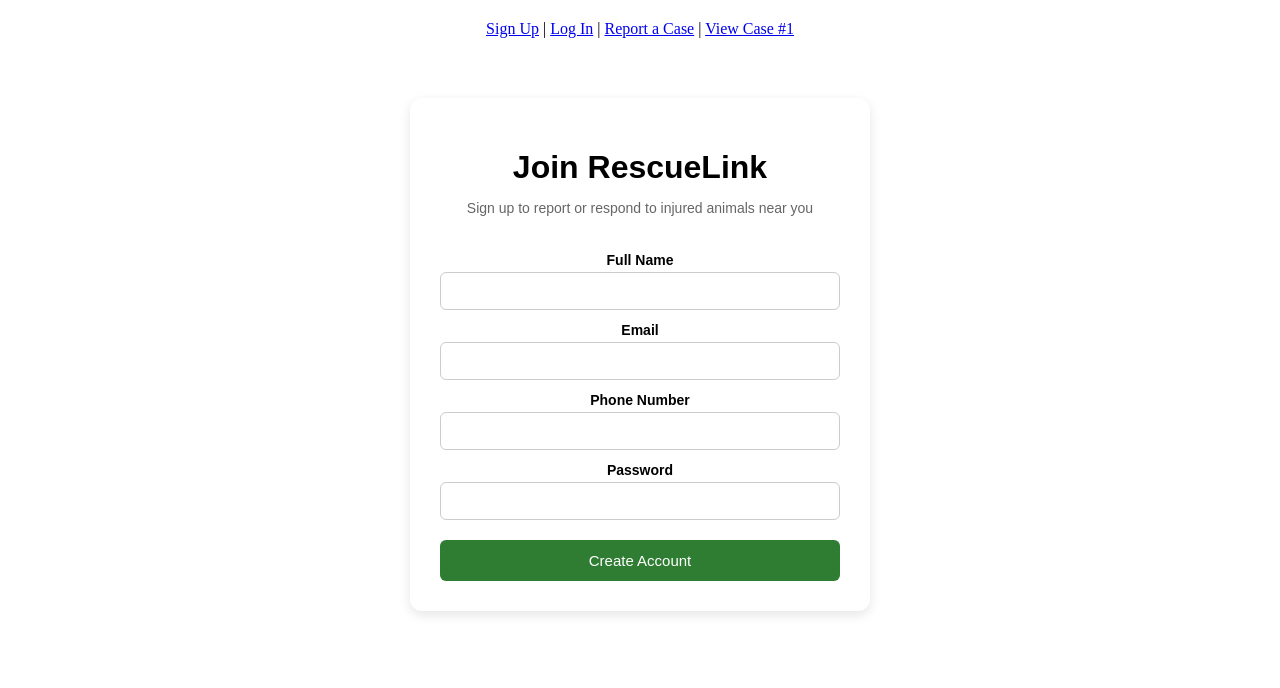
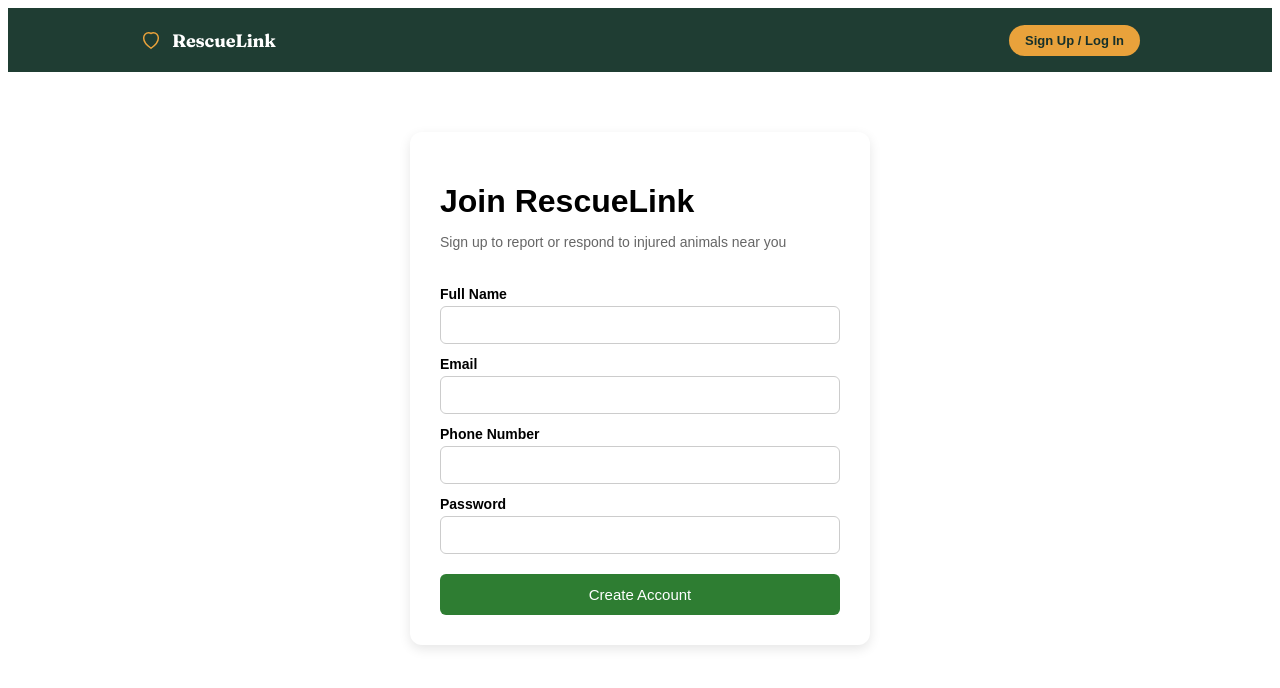
Before and after one commit to Pushkaarr/RescueLink-Web, an Angular app: page / in a window 1280 px wide. Shown: the top 688 px of the page. Built offline with nearby package versions, Linux system fonts and the light colour scheme.

Commit message:
Build persistent navbar with logged-in state, avatar, and logout

```diff
--- a/src/app/app.css
+++ b/src/app/app.css
@@ -0,0 +1,5 @@
+.page-content {
+  max-width: 1000px;
+  margin: 40px auto;
+  padding: 0 24px;
+}
--- a/src/app/app.html
+++ b/src/app/app.html
@@ -1,13 +1,8 @@
-<div style="text-align: center; margin-top: 20px;">
-  <div class="nav-links">
-    <a href="javascript:void(0)" (click)="setView('signup')">Sign Up</a> |
-    <a href="javascript:void(0)" (click)="setView('login')">Log In</a> |
-    <a href="javascript:void(0)" (click)="setView('report')">Report a Case</a> |
-    <a href="javascript:void(0)" (click)="setView('case')">View Case #1</a>
-  </div>
+<app-navbar (navigate)="setView($event)"></app-navbar>
 
+<div class="page-content">
   <app-signup *ngIf="currentView === 'signup'"></app-signup>
-  <app-login *ngIf="currentView === 'login'"></app-login>
+  <app-login *ngIf="currentView === 'login'" (loggedIn)="onLoginSuccess()"></app-login>
   <app-report-case *ngIf="currentView === 'report'"></app-report-case>
   <app-case-detail *ngIf="currentView === 'case'"></app-case-detail>
 </div>
--- a/src/app/app.ts
+++ b/src/app/app.ts
@@ -1,16 +1,17 @@
-import { Component } from '@angular/core';
+import { Component, ViewChild } from '@angular/core';
 import { CommonModule } from '@angular/common';
 import { RouterOutlet } from '@angular/router';
 import { Signup } from './components/signup/signup';
 import { Login } from './components/login/login';
 import { ReportCase } from './components/report-case/report-case';
 import { CaseDetail } from './components/case-detail/case-detail';
+import { Navbar } from './components/navbar/navbar';
 
 type View = 'signup' | 'login' | 'report' | 'case';
 
 @Component({
   selector: 'app-root',
-  imports: [RouterOutlet, CommonModule, Signup, Login, ReportCase, CaseDetail],
+  imports: [RouterOutlet, CommonModule, Signup, Login, ReportCase, CaseDetail, Navbar],
   templateUrl: './app.html',
   styleUrl: './app.css'
 })
@@ -18,7 +19,14 @@ export class App {
   protected title = 'rescuelink-web';
   currentView: View = 'signup';
 
-  setView(view: View) {
-    this.currentView = view;
+  @ViewChild(Navbar) navbar!: Navbar;
+
+  setView(view: string) {
+    this.currentView = view as View;
+  }
+
+  onLoginSuccess() {
+    this.navbar.refreshUser();
+    this.currentView = 'report';
   }
 }
--- a/src/app/components/login/login.ts
+++ b/src/app/components/login/login.ts
@@ -1,4 +1,4 @@
-import { Component } from '@angular/core';
+import { Component, Output, EventEmitter } from '@angular/core';
 import { FormsModule } from '@angular/forms';
 import { HttpClient } from '@angular/common/http';
 import { CommonModule } from '@angular/common';
@@ -16,6 +16,7 @@ export class Login {
 
   successMessage = '';
   errorMessage = '';
+  @Output() loggedIn = new EventEmitter<void>();
 
   constructor(private http: HttpClient) {}
 
@@ -31,9 +32,9 @@ export class Login {
     this.http.post<any>('http://localhost:5201/api/auth/login', payload).subscribe({
       next: (response) => {
         this.successMessage = `Welcome back, ${response.fullName}!`;
-        // Save the token so we can use it for future requests (like claiming a case)
         localStorage.setItem('rescuelink_token', response.token);
         localStorage.setItem('rescuelink_user', JSON.stringify(response));
+        this.loggedIn.emit();
       },
       error: (err) => {
         this.errorMessage = 'Invalid email or password.';
--- /dev/null
+++ b/src/app/components/navbar/navbar.css
@@ -0,0 +1,107 @@
+header {
+  background: #1F3D33;
+  color: white;
+  padding: 0 24px;
+}
+
+.header-inner {
+  max-width: 1000px;
+  margin: 0 auto;
+  display: flex;
+  align-items: center;
+  justify-content: space-between;
+  height: 64px;
+}
+
+.brand {
+  display: flex;
+  align-items: center;
+  gap: 10px;
+  cursor: pointer;
+}
+
+.brand svg { width: 22px; height: 22px; }
+
+.brand-name {
+  font-family: 'Fraunces', serif;
+  font-size: 18px;
+  font-weight: 700;
+  letter-spacing: -0.01em;
+}
+
+nav {
+  display: flex;
+  align-items: center;
+  gap: 4px;
+}
+
+nav a {
+  color: rgba(255,255,255,0.85);
+  text-decoration: none;
+  font-size: 14px;
+  font-weight: 600;
+  padding: 8px 14px;
+  border-radius: 20px;
+  cursor: pointer;
+}
+
+nav a:hover {
+  background: rgba(255,255,255,0.1);
+}
+
+.account-area {
+  display: flex;
+  align-items: center;
+  gap: 10px;
+  padding-left: 12px;
+  margin-left: 8px;
+  border-left: 1px solid rgba(255,255,255,0.2);
+}
+
+.avatar {
+  width: 34px;
+  height: 34px;
+  border-radius: 50%;
+  background: #E9A23B;
+  color: #16302A;
+  display: flex;
+  align-items: center;
+  justify-content: center;
+  font-weight: 700;
+  font-size: 13px;
+}
+
+.account-name {
+  font-size: 13px;
+  line-height: 1.2;
+  color: white;
+}
+
+.account-name .role {
+  display: block;
+  font-size: 11px;
+  color: #E9A23B;
+  font-weight: 600;
+}
+
+.logout-btn {
+  background: transparent;
+  border: 1px solid rgba(255,255,255,0.3);
+  color: white;
+  font-size: 12px;
+  font-weight: 600;
+  padding: 6px 12px;
+  border-radius: 16px;
+  cursor: pointer;
+}
+
+.signin-btn {
+  background: #E9A23B;
+  color: #16302A;
+  font-weight: 700;
+  font-size: 13px;
+  padding: 8px 16px;
+  border-radius: 20px;
+  border: none;
+  cursor: pointer;
+}
--- /dev/null
+++ b/src/app/components/navbar/navbar.html
@@ -0,0 +1,26 @@
+<header>
+  <div class="header-inner">
+    <div class="brand" (click)="go('report')">
+      <svg viewBox="0 0 24 24" fill="none" xmlns="http://www.w3.org/2000/svg">
+        <path d="M12 21C12 21 4 15.5 4 9.8C4 6.6 6.4 4 9.4 4C10.9 4 12 4.9 12 4.9C12 4.9 13.1 4 14.6 4C17.6 4 20 6.6 20 9.8C20 15.5 12 21 12 21Z" stroke="#E9A23B" stroke-width="1.6"/>
+      </svg>
+      <span class="brand-name">RescueLink</span>
+    </div>
+
+    <nav *ngIf="user() as u; else loggedOut">
+      <a href="javascript:void(0)" (click)="go('report')">Report a Case</a>
+      <a href="javascript:void(0)" (click)="go('case')">View Case #1</a>
+      <div class="account-area">
+        <div class="avatar">{{ getInitials(u.fullName) }}</div>
+        <div class="account-name">{{ u.fullName }}<span class="role">{{ u.role }}</span></div>
+        <button class="logout-btn" (click)="logout()">Log Out</button>
+      </div>
+    </nav>
+
+    <ng-template #loggedOut>
+      <nav>
+        <button class="signin-btn" (click)="go('login')">Sign Up / Log In</button>
+      </nav>
+    </ng-template>
+  </div>
+</header>
--- /dev/null
+++ b/src/app/components/navbar/navbar.ts
@@ -0,0 +1,40 @@
+import { Component, EventEmitter, Output, signal } from '@angular/core';
+import { CommonModule } from '@angular/common';
+
+@Component({
+  selector: 'app-navbar',
+  standalone: true,
+  imports: [CommonModule],
+  templateUrl: './navbar.html',
+  styleUrl: './navbar.css'
+})
+export class Navbar {
+  @Output() navigate = new EventEmitter<string>();
+
+  user = signal<any>(this.getStoredUser());
+
+  getStoredUser() {
+    const raw = localStorage.getItem('rescuelink_user');
+    return raw ? JSON.parse(raw) : null;
+  }
+
+  refreshUser() {
+    this.user.set(this.getStoredUser());
+  }
+
+  getInitials(name: string): string {
+    if (!name) return '?';
+    return name.split(' ').map(n => n[0]).join('').substring(0, 2).toUpperCase();
+  }
+
+  go(view: string) {
+    this.navigate.emit(view);
+  }
+
+  logout() {
+    localStorage.removeItem('rescuelink_token');
+    localStorage.removeItem('rescuelink_user');
+    this.refreshUser();
+    this.navigate.emit('signup');
+  }
+}
--- a/src/index.html
+++ b/src/index.html
@@ -6,6 +6,8 @@
   <base href="/">
   <meta name="viewport" content="width=device-width, initial-scale=1">
   <link rel="icon" type="image/x-icon" href="favicon.ico">
+  <link rel="preconnect" href="https://fonts.googleapis.com">
+  <link href="https://fonts.googleapis.com/css2?family=Fraunces:opsz,wght@9..144,600;9..144,700&family=Work+Sans:wght@400;500;600;700&display=swap" rel="stylesheet">
 </head>
 <body>
   <app-root></app-root>
```
Also changed, not shown: 1 other file (tests, documents, lock files or other folders).
